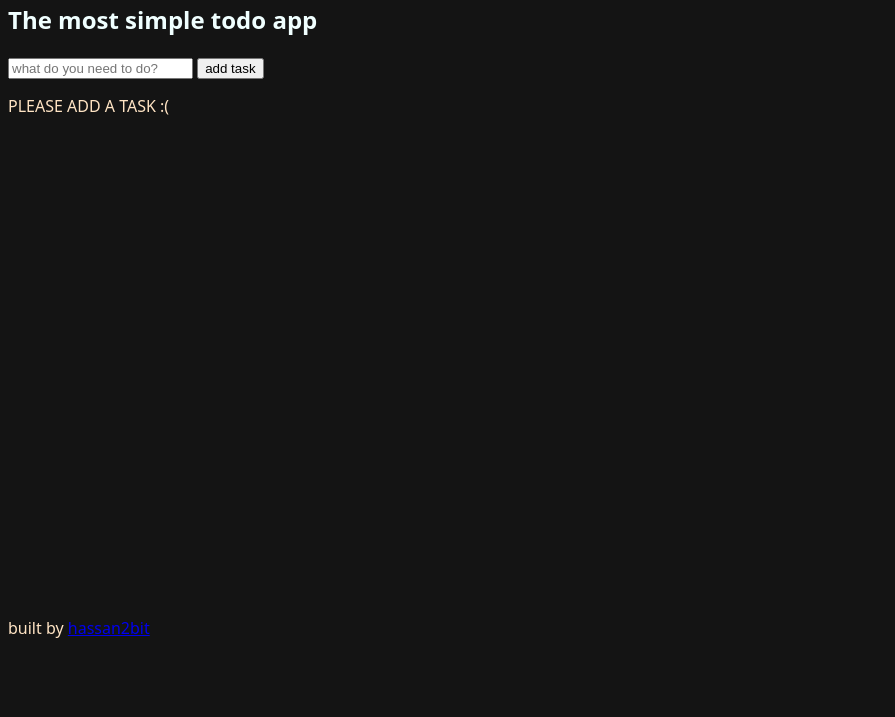
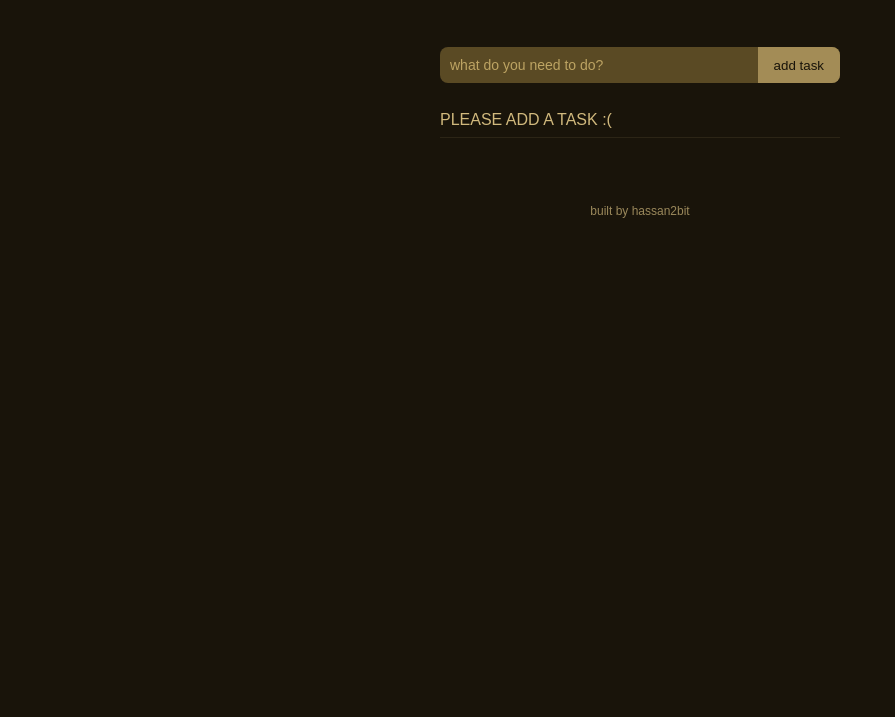
Before and after one commit to HassanAmirii/Creaty, a plain HTML site: page index.html in a window 1280 px wide. Shown: the part 83-800 px from the top of the page, without its empty margins (0-895 px from the left). Drawn offline with Linux system fonts and the light colour scheme.

Commit message:
Added coolish styles to finalize version 1

```diff
--- a/assets/css/style.css
+++ b/assets/css/style.css
@@ -1,14 +1,108 @@
+/* assets/css/style.css */
+
 body {
-  background-color: rgb(20, 20, 20);
-  font-family: system-ui, -apple-system, BlinkMacSystemFont, "Segoe UI", Roboto,
-    Oxygen, Ubuntu, Cantarell, "Open Sans", "Helvetica Neue", sans-serif;
-  color: bisque;
+  background-color: #19140a;
+  color: #d1b97d;
+  font-family: Arial, sans-serif;
+  margin: 0;
+  padding: 0;
+  text-align: center;
 }
-h1,
+
+h1 {
+  margin-top: 20px;
+  font-size: 24px;
+  text-transform: uppercase;
+  letter-spacing: 2px;
+}
+
 h2 {
-  color: azure;
+  font-size: 14px;
+  font-weight: normal;
+  margin-bottom: 20px;
 }
 
 .appBox {
-  margin-bottom: 500px;
+  max-width: 400px;
+  margin: 0 auto;
+  padding: 20px;
 }
+
+#taskCountBox {
+  font-size: 14px;
+  margin-bottom: 10px;
+  opacity: 0.8;
+}
+
+form {
+  display: flex;
+  background-color: #5a4a24;
+  border-radius: 8px;
+  overflow: hidden;
+  margin-bottom: 20px;
+}
+
+form input {
+  flex: 1;
+  padding: 10px;
+  border: none;
+  background-color: transparent;
+  color: #d1b97d;
+  font-size: 14px;
+}
+
+form input::placeholder {
+  color: #bda463;
+}
+
+form button {
+  background-color: #a38c56;
+  color: #19140a;
+  border: none;
+  padding: 0 16px;
+  cursor: pointer;
+}
+
+form button:hover {
+  background-color: #c0a66a;
+}
+
+#taskBox p {
+  display: flex;
+  align-items: center;
+  justify-content: space-between;
+  background-color: transparent;
+  padding: 8px 0;
+  border-bottom: 1px solid rgba(209, 185, 125, 0.1);
+}
+
+.checkBOX {
+  margin-right: 10px;
+  accent-color: #a38c56;
+}
+
+.deleteBtn {
+  background: none;
+  border: none;
+  color: #d1b97d;
+  cursor: pointer;
+}
+
+.deleteBtn:hover {
+  color: #e2c989;
+}
+
+footer {
+  margin-top: 30px;
+  font-size: 12px;
+  opacity: 0.7;
+}
+
+footer a {
+  color: #d1b97d;
+  text-decoration: none;
+}
+
+footer a:hover {
+  text-decoration: underline;
+}
```
